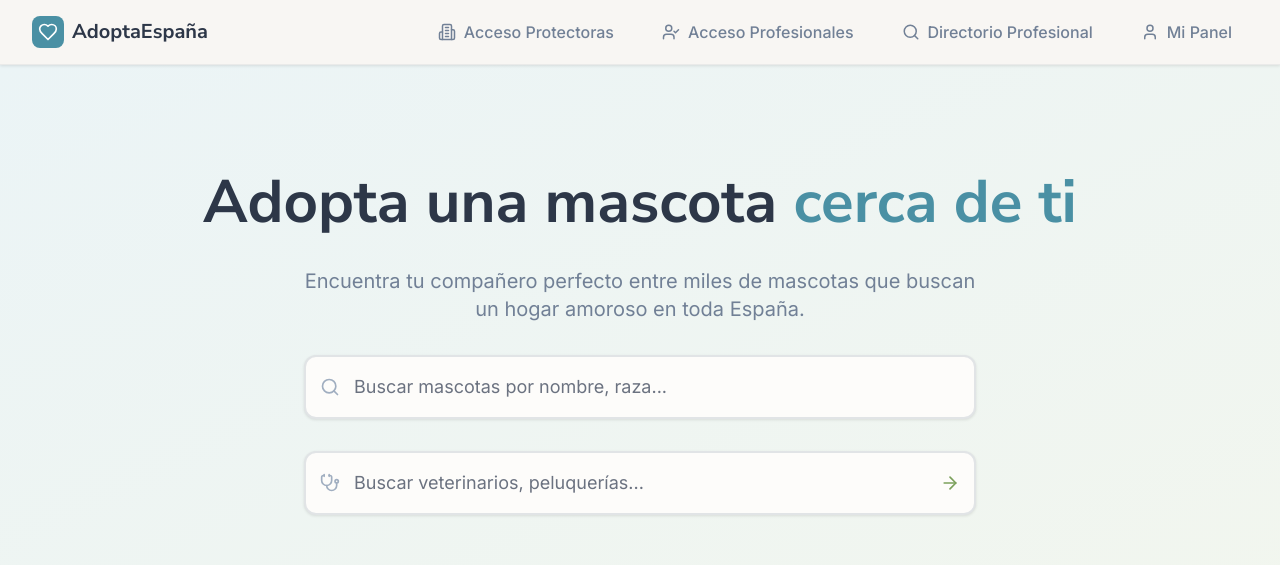
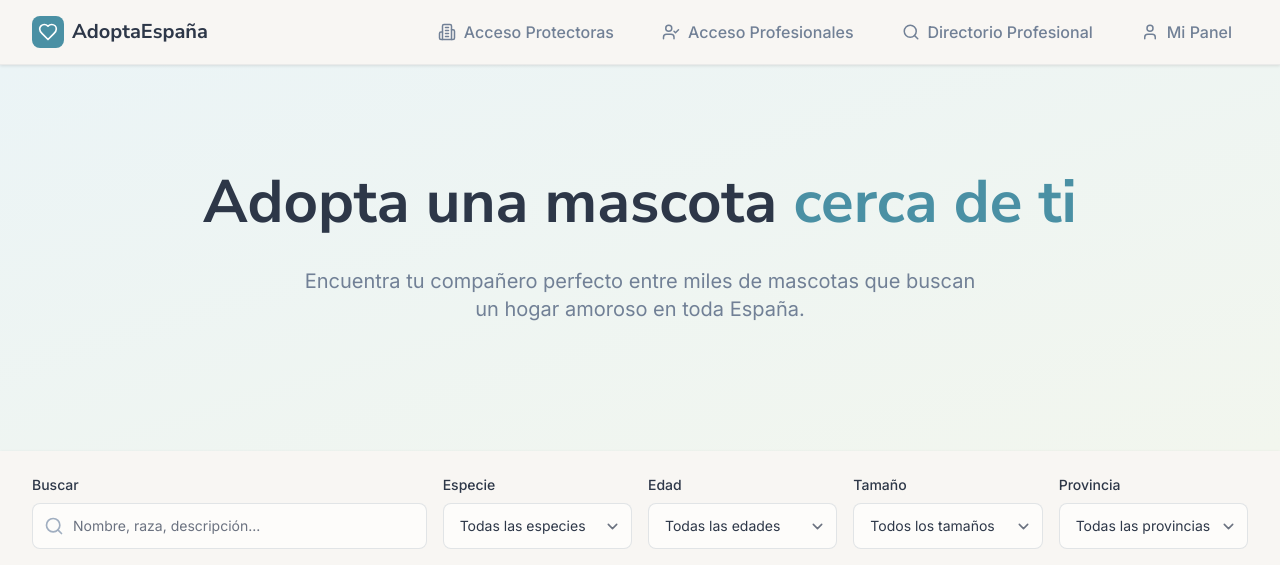
Before and after one commit to migansdr/petadopt, a React (Vite) app: page / in a window 1280 px wide. Shown: the top 565 px of the page. Built offline with nearby package versions, Linux system fonts and the light colour scheme.

Commit message:
Remove search bars from homepage

```diff
--- a/src/pages/public-pet-adoption-homepage/index.jsx
+++ b/src/pages/public-pet-adoption-homepage/index.jsx
@@ -26,7 +26,6 @@ const PublicPetAdoptionHomepage = () => {
     tags: []
   });
   const [currentPage, setCurrentPage] = useState(1);
-  const [professionalSearch, setProfessionalSearch] = useState('');
   const petsPerPage = 27;
 
   // Memoized filtered pets for better performance
@@ -127,13 +126,6 @@ const PublicPetAdoptionHomepage = () => {
     }));
   };
 
-  const handleSearch = (searchTerm) => {
-    setFilters(prev => ({
-      ...prev,
-      search: searchTerm
-    }));
-  };
-
   const handleResetFilters = () => {
     setFilters({
       search: '',
@@ -160,14 +152,6 @@ const PublicPetAdoptionHomepage = () => {
 
   const handleProfessionalLogin = () => {
     navigate('/professional-login');
-  };
-
-  const handleProfessionalSearch = () => {
-    if (professionalSearch.trim()) {
-      navigate(`/professionals?search=${encodeURIComponent(professionalSearch)}`);
-    } else {
-      navigate('/professionals');
-    }
   };
 
   return (
@@ -227,10 +211,10 @@ const PublicPetAdoptionHomepage = () => {
       {/* Navigation Breadcrumbs */}
       <NavigationBreadcrumbs />
 
-      {/* Hero Section Simplificado */}
+      {/* Hero Section Simplificado - Sin buscadores */}
       <section className="relative bg-gradient-to-br from-primary-50 to-secondary-50 py-16 lg:py-24 overflow-hidden">
         <div className="relative max-w-7xl mx-auto px-4 sm:px-6 lg:px-8">
-          <div className="text-center mb-12">
+          <div className="text-center">
             <h1 className="text-4xl sm:text-5xl lg:text-6xl font-heading font-bold text-text-primary mb-6 leading-tight">
               Adopta una mascota{' '}
               <span className="text-primary">cerca de ti</span>
@@ -239,45 +223,6 @@ const PublicPetAdoptionHomepage = () => {
             <p className="text-lg sm:text-xl text-text-secondary mb-8 max-w-2xl mx-auto">
               Encuentra tu compañero perfecto entre miles de mascotas que buscan un hogar amoroso en toda España.
             </p>
-
-            {/* Buscador de Mascotas */}
-            <div className="max-w-2xl mx-auto mb-8">
-              <div className="relative">
-                <div className="absolute inset-y-0 left-0 pl-4 flex items-center pointer-events-none">
-                  <Icon name="Search" size={20} className="text-text-muted" />
-                </div>
-                <input
-                  type="text"
-                  value={filters.search}
-                  onChange={(e) => handleSearch(e.target.value)}
-                  placeholder="Buscar mascotas por nombre, raza..."
-                  className="w-full pl-12 pr-4 py-4 text-lg border-2 border-border rounded-xl bg-background focus:outline-none focus:ring-2 focus:ring-primary-300 focus:border-primary transition-all duration-200 shadow-sm hover:shadow-md"
-                />
-              </div>
-            </div>
-
-            {/* Buscador de Profesionales */}
-            <div className="max-w-2xl mx-auto">
-              <div className="relative">
-                <div className="absolute inset-y-0 left-0 pl-4 flex items-center pointer-events-none">
-                  <Icon name="Stethoscope" size={20} className="text-text-muted" />
-                </div>
-                <input
-                  type="text"
-                  value={professionalSearch}
-                  onChange={(e) => setProfessionalSearch(e.target.value)}
-                  onKeyPress={(e) => e.key === 'Enter' && handleProfessionalSearch()}
-                  placeholder="Buscar veterinarios, peluquerías..."
-                  className="w-full pl-12 pr-16 py-4 text-lg border-2 border-border rounded-xl bg-background focus:outline-none focus:ring-2 focus:ring-secondary-300 focus:border-secondary transition-all duration-200 shadow-sm hover:shadow-md"
-                />
-                <button
-                  onClick={handleProfessionalSearch}
-                  className="absolute inset-y-0 right-0 pr-4 flex items-center text-secondary hover:text-secondary-600 transition-colors duration-200"
-                >
-                  <Icon name="ArrowRight" size={20} />
-                </button>
-              </div>
-            </div>
           </div>
         </div>
       </section>
```
